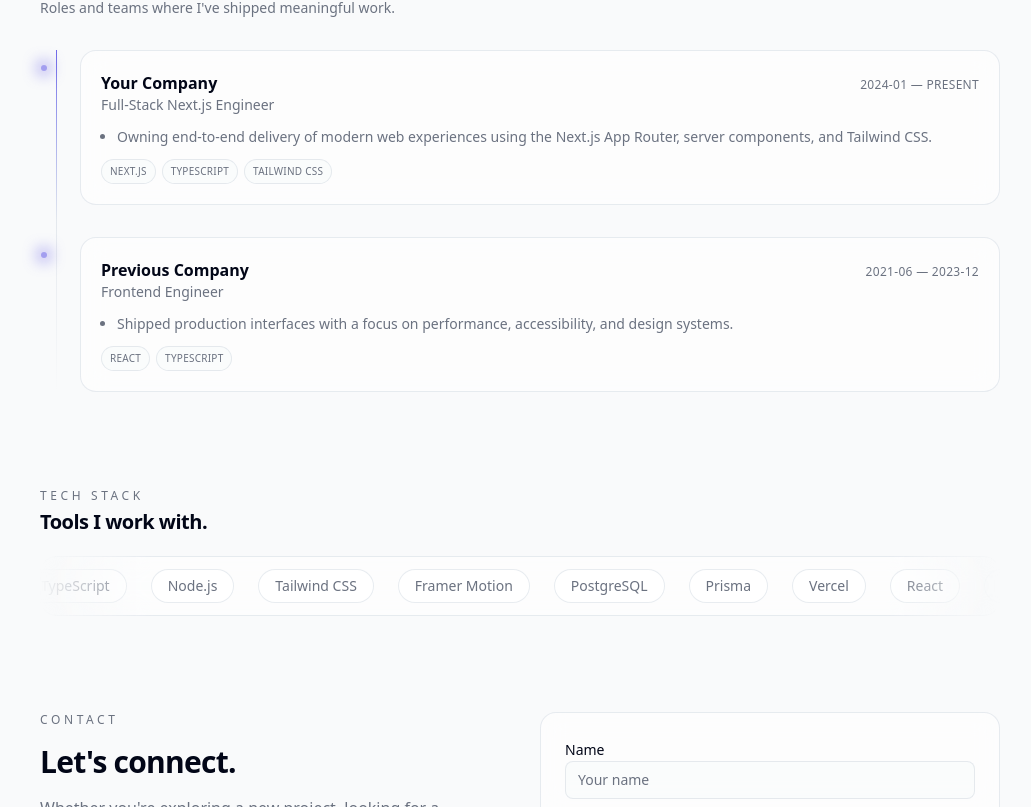
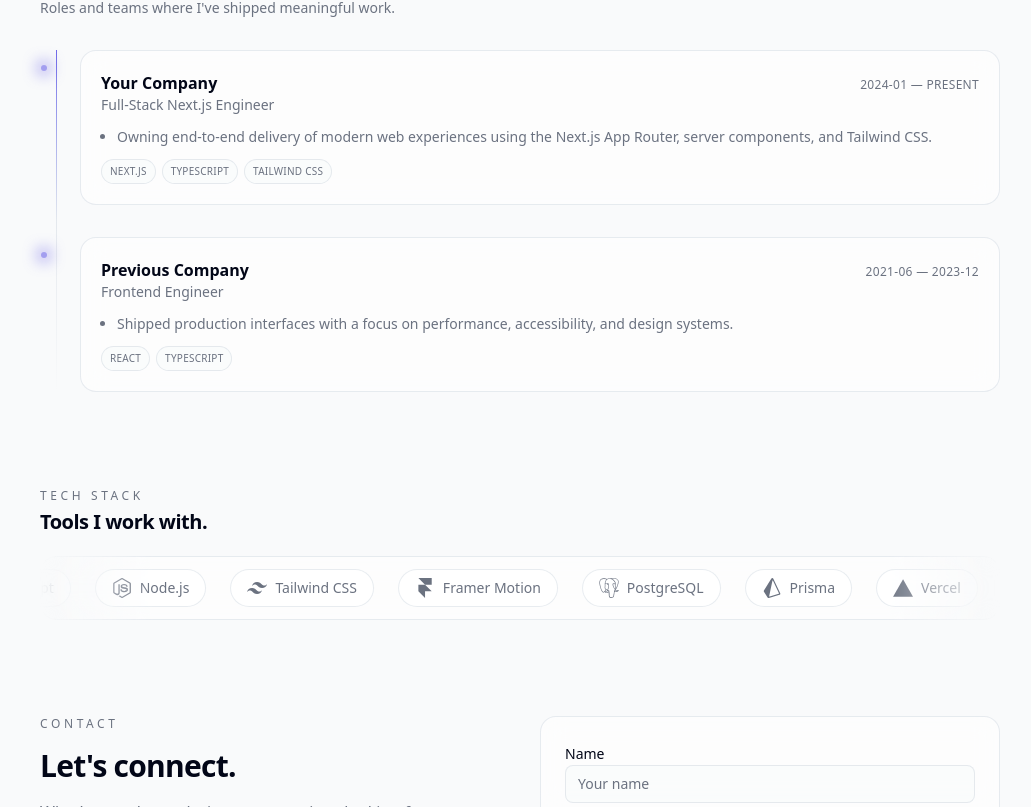
Before and after one commit to gelead/my-portfolio, a Next.js app: page / in a window 1280 px wide. Shown: the part 2260-3067 px from the top of the page, without its empty margins (120-1151 px from the left). Built offline with nearby package versions, Linux system fonts and the light colour scheme.

Commit message:
Update TechStack component to use react-icons for improved icon display; add react-icons dependency in package.json and package-lock.json.

```diff
--- a/package.json
+++ b/package.json
@@ -13,7 +13,8 @@
     "lucide-react": "^0.574.0",
     "next": "16.1.6",
     "react": "19.2.3",
-    "react-dom": "19.2.3"
+    "react-dom": "19.2.3",
+    "react-icons": "^5.5.0"
   },
   "devDependencies": {
     "@tailwindcss/postcss": "^4",
--- a/src/components/sections/TechStack.tsx
+++ b/src/components/sections/TechStack.tsx
@@ -1,17 +1,35 @@
 "use client";
 
 import { useMemo } from "react";
+import type { IconType } from "react-icons";
+import {
+  SiReact,
+  SiNextdotjs,
+  SiTypescript,
+  SiNodedotjs,
+  SiTailwindcss,
+  SiFramer,
+  SiPostgresql,
+  SiPrisma,
+  SiVercel,
+  SiAmazonwebservices,
+  SiDocker,
+  SiPython,
+} from "react-icons/si";
 
-const TECH = [
-  "React",
-  "Next.js",
-  "TypeScript",
-  "Node.js",
-  "Tailwind CSS",
-  "Framer Motion",
-  "PostgreSQL",
-  "Prisma",
-  "Vercel",
+const TECH: { name: string; Icon: IconType; color: string }[] = [
+  { name: "React", Icon: SiReact, color: "#61DAFB" },
+  { name: "Next.js", Icon: SiNextdotjs, color: "#ffffff" },
+  { name: "TypeScript", Icon: SiTypescript, color: "#3178C6" },
+  { name: "Node.js", Icon: SiNodedotjs, color: "#339933" },
+  { name: "Tailwind CSS", Icon: SiTailwindcss, color: "#06B6D4" },
+  { name: "Framer Motion", Icon: SiFramer, color: "#0055FF" },
+  { name: "PostgreSQL", Icon: SiPostgresql, color: "#4169E1" },
+  { name: "Prisma", Icon: SiPrisma, color: "#2D3748" },
+  { name: "Vercel", Icon: SiVercel, color: "#ffffff" },
+  { name: "AWS", Icon: SiAmazonwebservices, color: "#FF9900" },
+  { name: "Docker", Icon: SiDocker, color: "#2496ED" },
+  { name: "Python", Icon: SiPython, color: "#3776AB" },
 ];
 
 export function TechStack() {
@@ -40,14 +58,24 @@ export function TechStack() {
         }}
       >
         <div className="inline-flex min-w-full animate-marquee items-center gap-4 px-4 sm:gap-6 sm:px-6">
-          {items.map((tech, index) => (
-            <span
-              key={`${tech}-${index}`}
-              className="whitespace-nowrap rounded-full border border-border-subtle/70 bg-background-elevated/80 px-4 py-1.5 text-xs font-medium text-text-muted sm:text-sm"
-            >
-              {tech}
-            </span>
-          ))}
+          {items.map((item, index) => {
+            const { name, Icon, color } = item;
+            return (
+              <span
+                key={`${name}-${index}`}
+                className="group flex items-center gap-2 whitespace-nowrap rounded-full border border-border-subtle/70 bg-background-elevated/80 px-4 py-2 text-xs font-medium text-text-muted transition-colors hover:border-border-subtle sm:text-sm"
+                style={{ ["--hover-color" as string]: color }}
+              >
+                <Icon
+                  className="h-4 w-4 shrink-0 transition-colors group-hover:text-[var(--hover-color)] sm:h-5 sm:w-5"
+                  aria-hidden
+                />
+                <span className="transition-colors group-hover:text-[var(--hover-color)]">
+                  {name}
+                </span>
+              </span>
+            );
+          })}
         </div>
       </div>
     </section>
```
Also changed, not shown: 1 other file (tests, documents, lock files or other folders).
